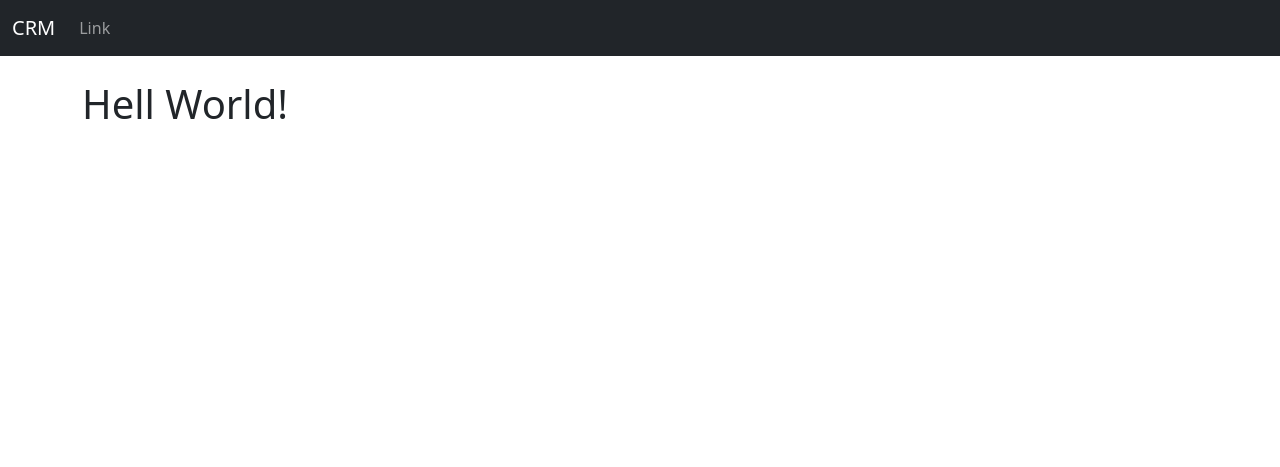
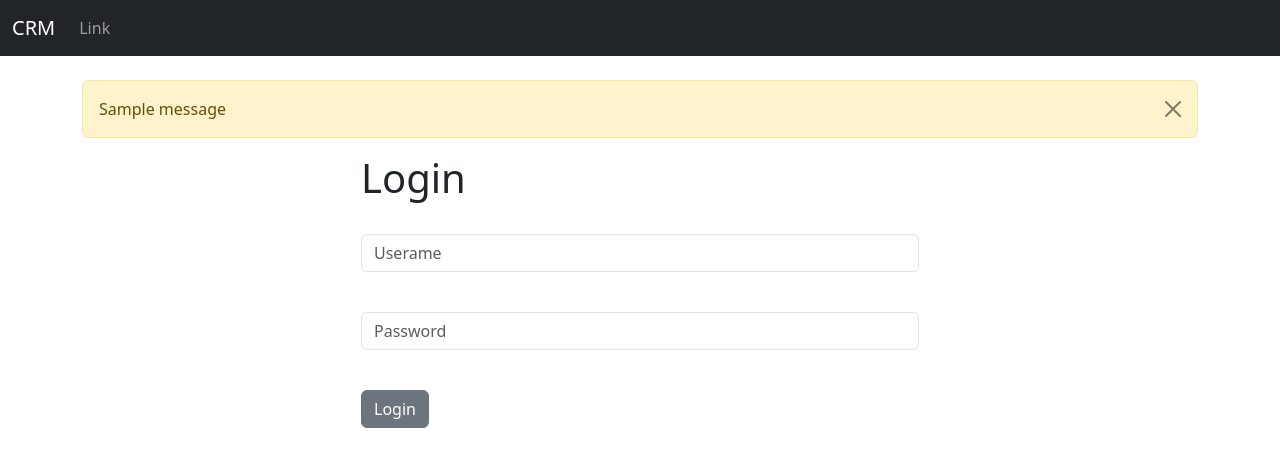
Before and after one commit to Doheera-kosi/CRM, a Django app: page / in a window 1280 px wide. Shown: the top 467 px of the page. Run offline with Django 4.2, Linux system fonts and the light colour scheme; tables that the repository leaves empty hold one stand-in row (values such as "Sample post"); one stand-in notice (Sample message) is shown.

Commit message:
Add Login Users

```diff
--- a/dcrm/website/templates/base.html
+++ b/dcrm/website/templates/base.html
@@ -12,6 +12,18 @@
 
     <div class="container">
       <br/>
+      {% if messages %}
+
+        {% for message in messages %}
+
+        <div class="alert alert-warning alert-dismissible fade show" role="alert">
+          {{ message }}
+          <button type="button" class="btn-close" data-bs-dismiss="alert" aria-label="Close"></button>
+        </div>
+
+        {% endfor %}
+
+      {% endif %}
       {% block content %}
       {% endblock%}
     </div>
--- a/dcrm/website/templates/home.html
+++ b/dcrm/website/templates/home.html
@@ -2,6 +2,38 @@
 
 {% block content %}
 
-<h1>Hell World!</h1>
+<div class="col-md-6 offset-md-3">
+
+  {% if user.is_authenticated %}
+
+  <h1>Hello Ican</h1>
+
+  {% else %}
+
+  <h1>Login</h1>
+  <br />
+
+  <form method="POST" action="{% url 'home' %}">
+
+    {% csrf_token %}
+    <form>
+      <div class="mb-3">
+        <input type="text" class="form-control" name="username" placeholder="Userame" required>
+      </div>
+
+      <br />
+
+      <div class="mb-3">
+        <input type="password" class="form-control" name="password" placeholder="Password" required>
+      </div>
+      <br />
+      <button type="submit" class="btn btn-secondary">Login</button>
+    </form>
+
+  </form>
+
+</div>
+
+{% endif %}
 
 {% endblock %}
--- a/dcrm/website/urls.py
+++ b/dcrm/website/urls.py
@@ -4,4 +4,6 @@ from . import views
 urlpatterns = [
     # Creating new homepage
     path('', views.home, name='home'),
+    # path('login/', views.login_uesr, name='login'),
+    # path('logout/', views.logout_uesr, name='logout'),
 ]
--- a/dcrm/website/views.py
+++ b/dcrm/website/views.py
@@ -1,5 +1,29 @@
-from django.shortcuts import render
+from django.shortcuts import render, redirect
+from django.contrib.auth import authenticate, login, logout
+from django.contrib import messages
+
 
 # Create your views here.
 def home(request):
-    return render(request, 'home.html', {})
+    # Check to see if loggin in
+    if request.method == 'POST':
+        username = request.POST['username']
+        password = request.POST['password']
+
+        # Authenticate
+        user = authenticate(request, username=username, password=password)
+
+        if user is not None:
+            login(request, user)
+            messages.success(request, "You Have Been Loggen In!")
+            return redirect('home')
+        else:
+            messages.success(request, "There Was An Error Logging In, Try Again...")
+        return redirect('home')
+    else:
+        return render(request, 'home.html', {})
+
+
+
+def logout_user(request):
+    pass
```
